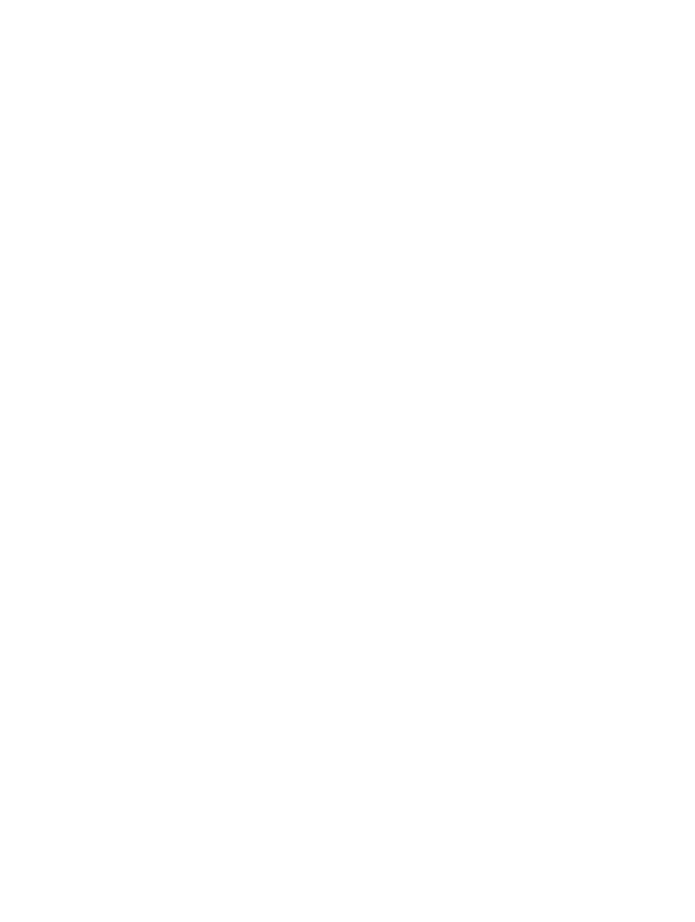
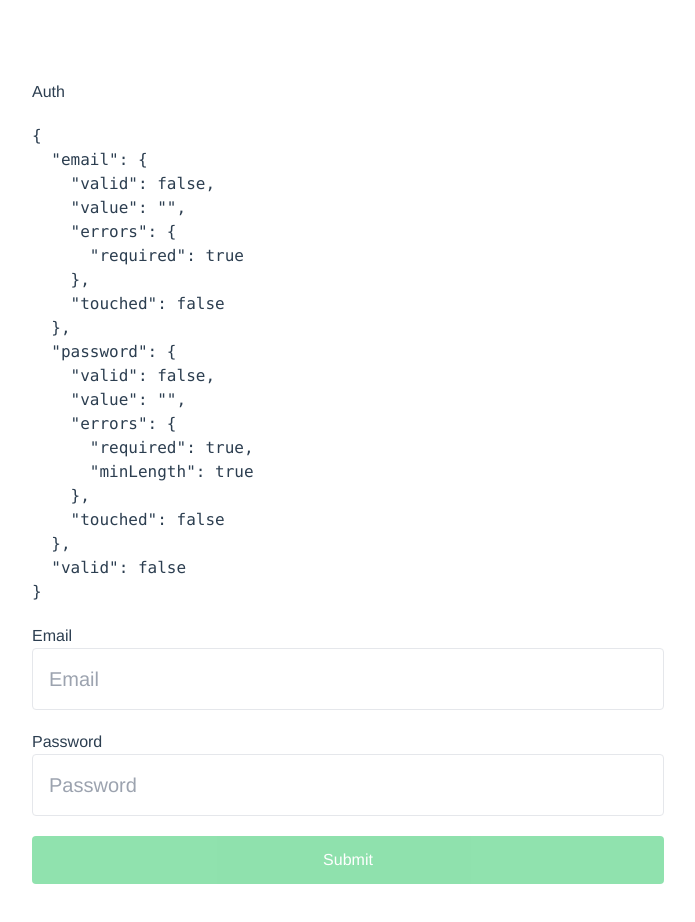
Before and after one commit to NurislamAituarov/on-track, a Vue app: page /register in a window 1280 px wide. Before the commit this address had no page. Shown: the top 922 px of the page, without its empty margins (292-987 px from the left). Before the commit the page ends 800 px from the top, so only its background shows below. Built offline with nearby package versions, Linux system fonts and the light colour scheme.

Commit message:
Register form

```diff
--- /dev/null
+++ b/src/module/form.ts
@@ -0,0 +1,75 @@
+import { computed, reactive, ref, watch } from 'vue';
+
+interface IValidators {
+  required: () => boolean;
+  minLength?: any;
+}
+
+interface IField {
+  valid?: boolean;
+  errors?: IErrors;
+  value: string;
+  touched?: boolean;
+  blur?: () => void;
+  validators: IValidators;
+}
+
+export interface IForm {
+  email: IField;
+  password: IField;
+  valid: boolean;
+}
+
+interface IErrors {
+  required?: boolean;
+  minLength?: boolean;
+}
+
+///////////////////////////////////////////////////////////
+
+export function useField(field: IField) {
+  const valid = ref(true);
+  const value = ref(field.value);
+  const touched = ref(false);
+  const errors = reactive<IErrors>({});
+
+  function reassign(value: string) {
+    valid.value = true;
+    Object.keys(field.validators ?? {}).map((name) => {
+      const isValid = field.validators[name as keyof IValidators](value);
+      errors[name as keyof IValidators] = !isValid;
+
+      if (!isValid) {
+        valid.value = false;
+      }
+    });
+  }
+
+  reassign(value.value);
+
+  watch(value, (newValue) => {
+    reassign(newValue);
+  });
+
+  return { valid, value, errors, touched, blur: () => (touched.value = true) };
+}
+
+export function useForm(init: IForm) {
+  const form = reactive<IForm | any>({});
+
+  for (const [key, value] of Object.entries(init)) {
+    form[key] = useField(value);
+  }
+
+  form.valid = computed(() => {
+    return Object.keys(form)
+      .filter((el) => el !== 'valid')
+      .reduce((acc, el) => {
+        acc = form[el].valid;
+
+        return acc;
+      }, true);
+  });
+
+  return form;
+}
--- a/src/pages/TheActivities.vue
+++ b/src/pages/TheActivities.vue
@@ -21,7 +21,7 @@
 <script lang="ts" setup>
 import { ref } from "vue";
 import ActivityItem from "@/components/activity/ActivityItem.vue";
-import TheActivityForm from "@/components/timeline/TheActivityForm.vue";
+import TheActivityForm from "@/components/activity/TheActivityForm.vue";
 import TheActivitiesEmptyState from "@/components/activity/TheActivitiesEmptyState.vue";
 import { IActivitiesItem } from "@/types";
 
--- a/src/router/index.ts
+++ b/src/router/index.ts
@@ -7,11 +7,11 @@ const routes: Array<RouteRecordRaw> = [
     name: 'home',
     component: HomeView,
   },
-  // {
-  //   path: '/about',
-  //   name: 'about',
-  //   component: () => import(/* webpackChunkName: "about" */ '../views/AboutView.vue'),
-  // },
+  {
+    path: '/register',
+    name: 'register',
+    component: () => import(/* webpackChunkName: "about" */ '../views/RegisterView.vue'),
+  },
 ];
 
 const router = createRouter({
--- /dev/null
+++ b/src/views/RegisterView.vue
@@ -0,0 +1,97 @@
+<template>
+  <form
+    @submit.prevent="submit"
+    class="text-start px-5 py-20 flex flex-col gap-5 max-w-2xl mx-auto my-0"
+  >
+    <h1>Auth</h1>
+
+    <pre>{{ form }}</pre>
+
+    <div class="form__control">
+      <label for="email" class="mb-10">Email</label>
+      <input
+        v-model="form.email.value"
+        @blur="form.email.blur"
+        type="text"
+        id="email"
+        class="w-full rounded border p-4 text-xl focus:outline-none focus:border-2 focus:border-green-400"
+        :class="{
+          'border-red-400 focus:border-red-400':
+            !form.email.valid && form.email.touched,
+        }"
+        placeholder="Email"
+      />
+      <small
+        v-if="form.email.errors?.required && form.email.touched"
+        class="text-red-500"
+        >Email field is required
+      </small>
+    </div>
+
+    <div class="form__control">
+      <label for="password">Password</label>
+      <input
+        v-model="form.password.value"
+        @blur="form.password.blur"
+        type="password"
+        id="password"
+        class="w-full rounded border p-4 text-xl focus:outline-none focus:border-2 focus:border-green-400"
+        :class="{
+          'border-red-400 focus:border-red-400':
+            !form.password.valid && form.password.touched,
+        }"
+        placeholder="Password"
+      />
+      <small
+        v-if="form.password.errors?.required && form.password.touched"
+        class="text-red-500"
+        >Password field is required
+      </small>
+      <small
+        v-else-if="form.password.errors?.minLength && form.password.touched"
+        class="text-red-500"
+        >Password length cannot be less than 8. Now it is
+        {{ form.password.value.length }}
+      </small>
+    </div>
+
+    <BaseButton type="success" :disabled="!form.valid">Submit</BaseButton>
+  </form>
+</template>
+
+
+<script setup lang="ts">
+import BaseButton from "@/components/base/BaseButton.vue";
+import { IForm, useForm } from "@/module/form";
+
+const required = (val?: string) => !!val;
+const minLength = (num: number) => (val: string) => val.length >= num;
+
+const form: IForm = useForm({
+  email: {
+    value: "",
+    validators: {
+      required,
+    },
+  },
+  password: {
+    value: "",
+    validators: {
+      required,
+      minLength: minLength(8),
+    },
+  },
+  valid: false,
+});
+
+function submit() {
+  console.log(form);
+  form.email.value = "";
+  form.email.valid = false;
+  form.email.touched = false;
+
+  form.password.value = "";
+  form.password.valid = false;
+  form.password.touched = false;
+}
+</script>
```
Also changed, not shown: src/components/activity/TheActivityForm.vue (renamed from src/components/timeline/TheActivityForm.vue), src/components/form/Form.vue (added).
